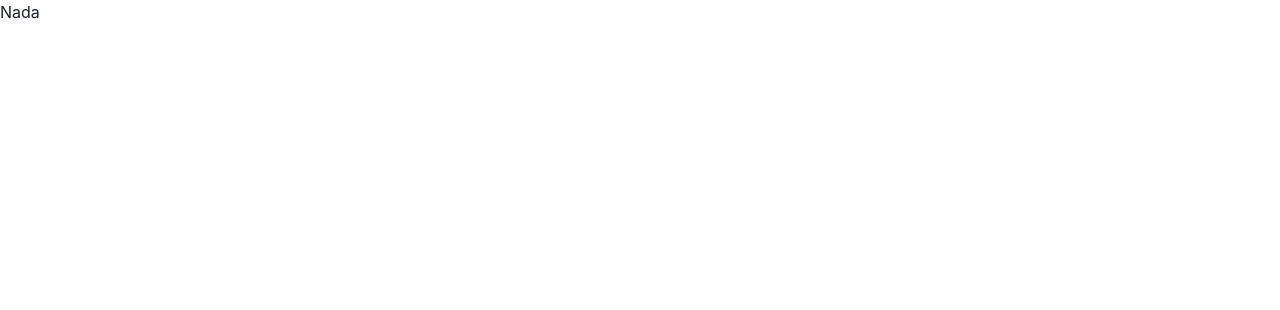
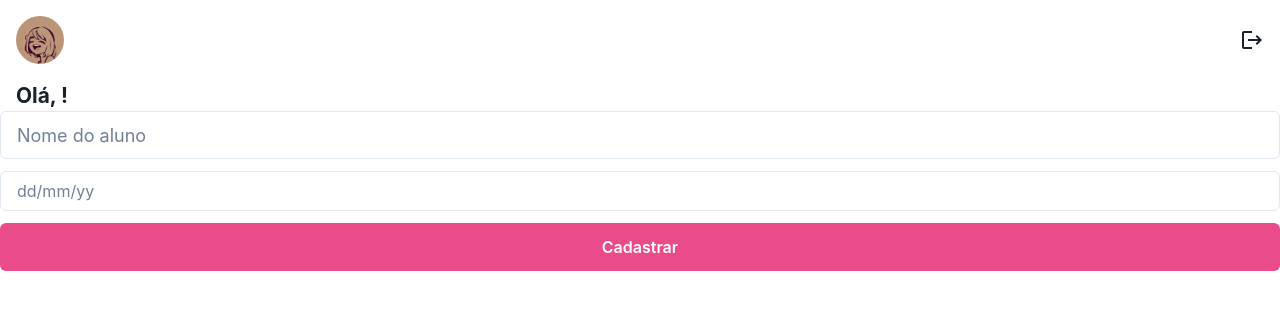
Before and after one commit to carlinaceo28/fullstack-test, a React (Vite) app in the folder client/: page /cadastrarAluno/1 in a window 1280 px wide. Shown: the top 310 px of the page. Built offline with nearby package versions, Linux system fonts and the light colour scheme.

Commit message:
client side cadastrarAluno

```diff
--- a/client/package.json
+++ b/client/package.json
@@ -20,6 +20,7 @@
     "match-sorter": "^6.3.1",
     "react": "^18.2.0",
     "react-chartjs-2": "^5.2.0",
+    "react-date-picker": "^10.2.0",
     "react-dom": "^18.2.0",
     "react-icons": "^4.9.0",
     "react-router-dom": "^6.11.2",
--- a/client/src/App.tsx
+++ b/client/src/App.tsx
@@ -6,6 +6,8 @@ import { AuthContextProvider } from "./context/Auth";
 import { AuthRoute } from "./components/authRoute/AuthRoute";
 import { ChakraProvider } from "@chakra-ui/react";
 import Home from "./pages/home/Home";
+import CadastrarAluno from "./pages/cadastrarAluno/CadastrarAluno";
+import RemoverAluno from "./pages/removerAluno/RemoverAluno";
 
 function App() {
   return (
@@ -16,6 +18,8 @@ function App() {
             <Route path="/" element={<Login />} />
             <Route path="/registrar" element={<Register />} />
             <Route path="/home/:_id" element={<Home />} />
+            <Route path="/cadastrarAluno/:_id" element={<CadastrarAluno />} />
+            <Route path="/removerAluno/:_id" element={<RemoverAluno />} />
             <Route path="*" element={<h1>Nada</h1>} />
           </Routes>
         </BrowserRouter>
--- a/client/src/components/homeBoxs/HomeBoxsComponent.tsx
+++ b/client/src/components/homeBoxs/HomeBoxsComponent.tsx
@@ -11,6 +11,7 @@ import { useNavigate, useParams } from "react-router-dom";
 const HomeBoxsComponent = () => {
   const navigate = useNavigate();
   let { _id } = useParams();
+
   return (
     <div className={styles.homeBoxsComponentContainer}>
       {HomeBoxs.map((info) => (
--- a/client/src/components/homeBoxs/homeBox.module.scss
+++ b/client/src/components/homeBoxs/homeBox.module.scss
@@ -23,8 +23,9 @@
   font-size: 1rem;
   position: absolute;
   bottom: 0;
-  right: 0;
   padding: 0 4px;
+  font-weight: bold;
+  letter-spacing: 0.5px;
 }
 
 .homeBoxsComponentIcon {
--- a/client/src/components/homeHeader/HomeHeader.tsx
+++ b/client/src/components/homeHeader/HomeHeader.tsx
@@ -1,16 +1,29 @@
-import React from "react";
+import React, { useEffect, useState } from "react";
 import styles from "./homeHeader.module.scss";
 import IUser from "../../interfaces/userInterface";
 import { Avatar } from "@chakra-ui/react";
 import { MdLogout } from "react-icons/md";
 import AvatarImage from "../../assets/OIG.jpeg";
 
-interface IUserData {
-  userData: IUser;
-}
+const HomeHeader = () => {
+  const [userData, setUserData] = useState<IUser>();
 
-const HomeHeader: React.FC<IUserData> = ({ userData }) => {
-  console.log(userData);
+  useEffect(() => {
+    const getUserFromStorage = () => {
+      new Promise((resolve) => {
+        resolve(localStorage.getItem("userData"));
+      })
+        .then((res: any) => {
+          setUserData(JSON.parse(res));
+          console.log("res da promise", JSON.parse(res));
+        })
+        .catch((error) => {
+          console.error("error", error);
+        });
+    };
+
+    getUserFromStorage();
+  }, []);
   return (
     <header className={styles.homeContainerHeader}>
       <div className={styles.homeHeaderDiv}>
--- /dev/null
+++ b/client/src/pages/cadastrarAluno/CadastrarAluno.tsx
@@ -0,0 +1,92 @@
+import { useState } from "react";
+import HomeHeader from "../../components/homeHeader/HomeHeader";
+import { Button, Input, Stack } from "@chakra-ui/react";
+import axios from "axios";
+
+const CadastrarAluno = () => {
+  const [nome, setNome] = useState("");
+  const [dataDeNascimento, setDataDeNascimento] = useState("");
+
+  const handleChange = (event: any) => {
+    const formattedValue = formatInputValue(event.target.value);
+    setDataDeNascimento(formattedValue);
+  };
+
+  const formatInputValue = (value: any) => {
+    let formattedValue = value.replace(/\D/g, "").slice(0, 8);
+    if (formattedValue.length >= 2) {
+      formattedValue = formattedValue.replace(/^(\d{2})/, "$1/");
+    }
+    if (formattedValue.length >= 5) {
+      formattedValue = formattedValue.replace(/^(\d{2})\/(\d{2})/, "$1/$2/");
+    }
+    return formattedValue;
+  };
+
+  const cadastrarAluno = async () => {
+    new Promise((resolve) => {
+      resolve(localStorage.getItem("userData"));
+    })
+      .then(async (response: any) => {
+        const parsedInfoFromStorage = JSON.parse(response);
+        await axios
+          .post(
+            "http://localhost:5000/registrarAluno",
+            { nome: nome, dataDeNascimento: dataDeNascimento },
+            {
+              headers: {
+                Authorization: "Bearer " + parsedInfoFromStorage?.token,
+              },
+            }
+          )
+          .then((res) => {
+            setNome("");
+            setDataDeNascimento("");
+            console.log(res.data);
+          })
+          .catch((error) => {
+            console.error("Erro ao cadastrar aluno(a)", error);
+          });
+      })
+      .catch((error) => {
+        console.error("error", error);
+      });
+  };
+
+  const handleBlur = () => {};
+  return (
+    <div>
+      <HomeHeader />
+
+      <Stack spacing={3}>
+        <Input
+          value={nome}
+          onChange={(e) => setNome(e.target.value)}
+          placeholder="Nome do aluno"
+          size="lg"
+        />
+        <Input
+          value={dataDeNascimento}
+          onChange={handleChange}
+          onBlur={handleBlur}
+          required
+          type="text"
+          placeholder="dd/mm/yy"
+        />
+        <Button
+          backgroundColor={"#ea4c89"}
+          size="xs"
+          padding={6}
+          color={"#ffffff"}
+          width={"100%"}
+          fontSize={"medium"}
+          onClick={cadastrarAluno}
+        >
+          Cadastrar
+        </Button>
+      </Stack>
+    </div>
+  );
+};
+
+export default CadastrarAluno;
--- a/client/src/pages/home/Home.tsx
+++ b/client/src/pages/home/Home.tsx
@@ -1,34 +1,12 @@
-import { useEffect, useState } from "react";
 import styles from "./home.module.scss";
-import IUser from "../../interfaces/userInterface";
 import HomeHeader from "../../components/homeHeader/HomeHeader";
 import Chart from "../../components/chart/Chart";
-import { HomeBoxs } from "../../const/HomeBoxs";
 import HomeBoxsComponent from "../../components/homeBoxs/HomeBoxsComponent";
 
 const Home = () => {
-  const [userData, setUserData] = useState<IUser>();
-
-  useEffect(() => {
-    const getUserFromStorage = () => {
-      new Promise((resolve) => {
-        resolve(localStorage.getItem("userData"));
-      })
-        .then((res: any) => {
-          setUserData(JSON.parse(res));
-          console.log("res da promise", JSON.parse(res));
-        })
-        .catch((error) => {
-          console.error("error", error);
-        });
-    };
-
-    getUserFromStorage();
-  }, []);
-
   return (
     <main className={styles.homeContainerMain}>
-      <HomeHeader userData={userData!} />
+      <HomeHeader />
       <Chart />
       <HomeBoxsComponent />
     </main>
--- /dev/null
+++ b/client/src/pages/removerAluno/RemoverAluno.tsx
@@ -0,0 +1,7 @@
+import React from "react";
+
+const RemoverAluno = () => {
+  return <div>RemoverAluno</div>;
+};
+
+export default RemoverAluno;
```
Also changed, not shown: client/src/pages/cadastrarAluno/cadastrarAluno.module.scss (added), 1 other file (tests, documents, lock files or other folders).
